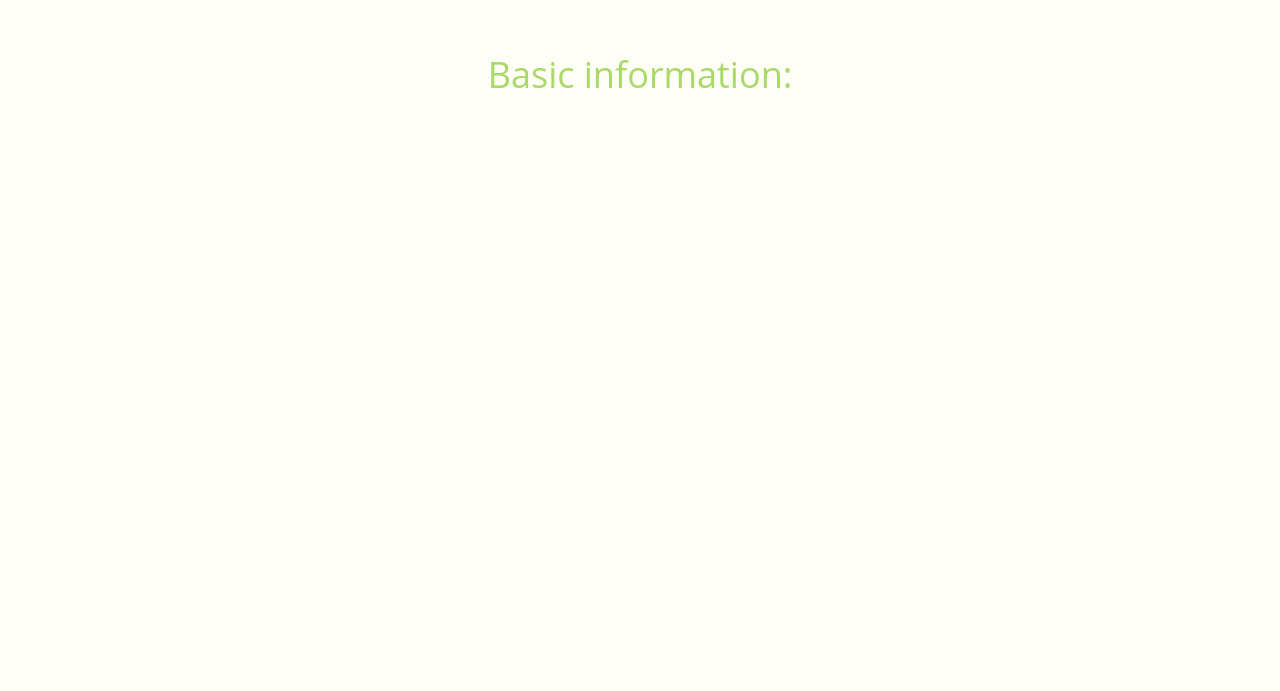
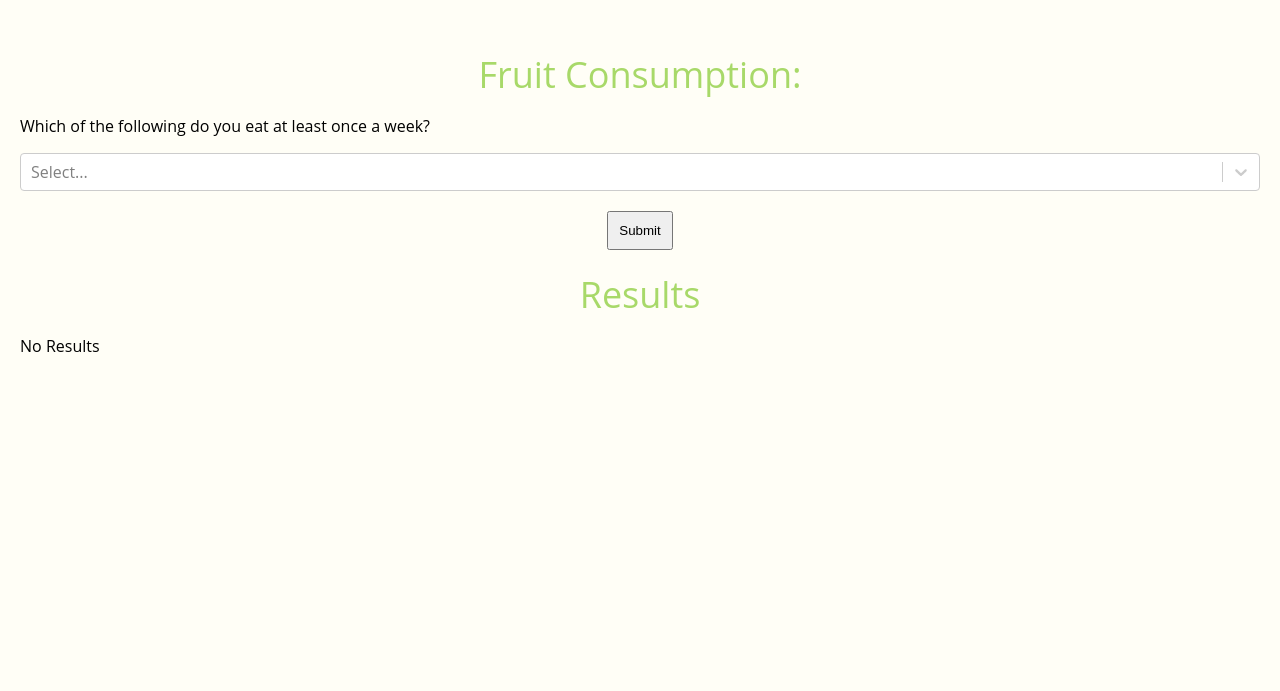
Before and after one commit to allisonchen23/nourish, a React (Create React App) app: page /questionnaire in a window 1280 px wide. Shown: the part 810-1501 px from the top of the page. Built offline with nearby package versions, Linux system fonts and the light colour scheme.

Commit message:
have multiple pages, ty param

```diff
--- a/package.json
+++ b/package.json
@@ -8,6 +8,7 @@
     "@testing-library/user-event": "^12.6.2",
     "react": "^17.0.1",
     "react-dom": "^17.0.1",
+    "react-router-dom": "^5.2.0",
     "react-scripts": "4.0.1",
     "react-select": "^4.0.2",
     "web-vitals": "^0.2.4"
--- a/src/App.js
+++ b/src/App.js
@@ -2,8 +2,7 @@
 import logo from './assets/nourish_logo.png';
 import './App.css';
 import './css/global.css';
-import query from './access_db';
-import Questionnaire from './questionnaire';
+import { Link } from 'react-router-dom';
 
 class Home extends Component{
   render () {
@@ -16,15 +15,18 @@
             <p>
               nourish
             </p>
-            <button onClick={() => {query("pumpkin")}}>
-              Click Me
-            </button>
+            <Link to="/questionnaire">
+              <button className="button">
+                Let's get started!
+              </button>
+            </Link>
+
             <p>
               Scroll to begin!
             </p>
           </header>
         </div>
-        <Questionnaire />
+        {/* <Questionnaire /> */}
       </div>
     );
   }
--- a/src/assets/constants.js
+++ b/src/assets/constants.js
@@ -7,7 +7,7 @@
     {value: 'bananas', label: "Bananas"},
     {value: 'blueberries', label: "blueberries"},
     {value: 'kiwis', label: "Kiwis"},
-    {value: 'ruby red grapefruit', label: "ruby red grapefruit"},
+    {value: 'grapefruit', label: "Grapefruit"},
 ];
 
 const API_KEY = 'pXggN0NWEeqL49apXBpvix2U0vAy4kKcGtJhi2Py';
--- a/src/css/global.css
+++ b/src/css/global.css
@@ -26,3 +26,17 @@
     padding: 20px;
     min-height: 100vh;
 }
+
+.center_button
+{
+    display: flex;
+    flex-direction: column;
+    align-items: center;
+    justify-content: center;
+}
+.button {
+    margin: 20px;
+    padding: 10px;
+    justify-content: center;
+    align-items: center;
+}
--- a/src/index.js
+++ b/src/index.js
@@ -1,12 +1,20 @@
 import React from 'react';
 import ReactDOM from 'react-dom';
+import { BrowserRouter, Route, Switch, Redirect } from 'react-router-dom'
 import './index.css';
 import App from './App';
+import Questionnaire from './questionnaire';
 import reportWebVitals from './reportWebVitals';
 
 ReactDOM.render(
   <React.StrictMode>
-    <App />
+    {/* <App /> */}
+    <BrowserRouter>
+      <Switch>
+        <Route path="/questionnaire" component={Questionnaire} />
+        <Route path="/" component={App} />
+      </Switch>
+    </BrowserRouter>
   </React.StrictMode>,
   document.getElementById('root')
 );
--- a/src/questionnaire.js
+++ b/src/questionnaire.js
@@ -92,7 +92,7 @@
 	}
 	render() {
 		return (
-			<div>
+			<div className="body">
 				<div className='section'>
 					<header className="header">
 						Basic information:
@@ -107,9 +107,12 @@
 						Which of the following do you eat at least once a week?
 					</p>
 					<Select isMulti options={FRUIT_OPTIONS} onChange={this.onMultiSelectChange} />
-					<button onClick={() => {this.search_DB()}}>
-						Submit
-					</button>
+					<div className="center_button">
+						<button className="button" onClick={() => {this.search_DB()}}>
+							Submit
+						</button>
+					</div>
+
 					<header className="header">
 						Results
 					</header>
```
Also changed, not shown: 1 other file (tests, documents, lock files or other folders).
